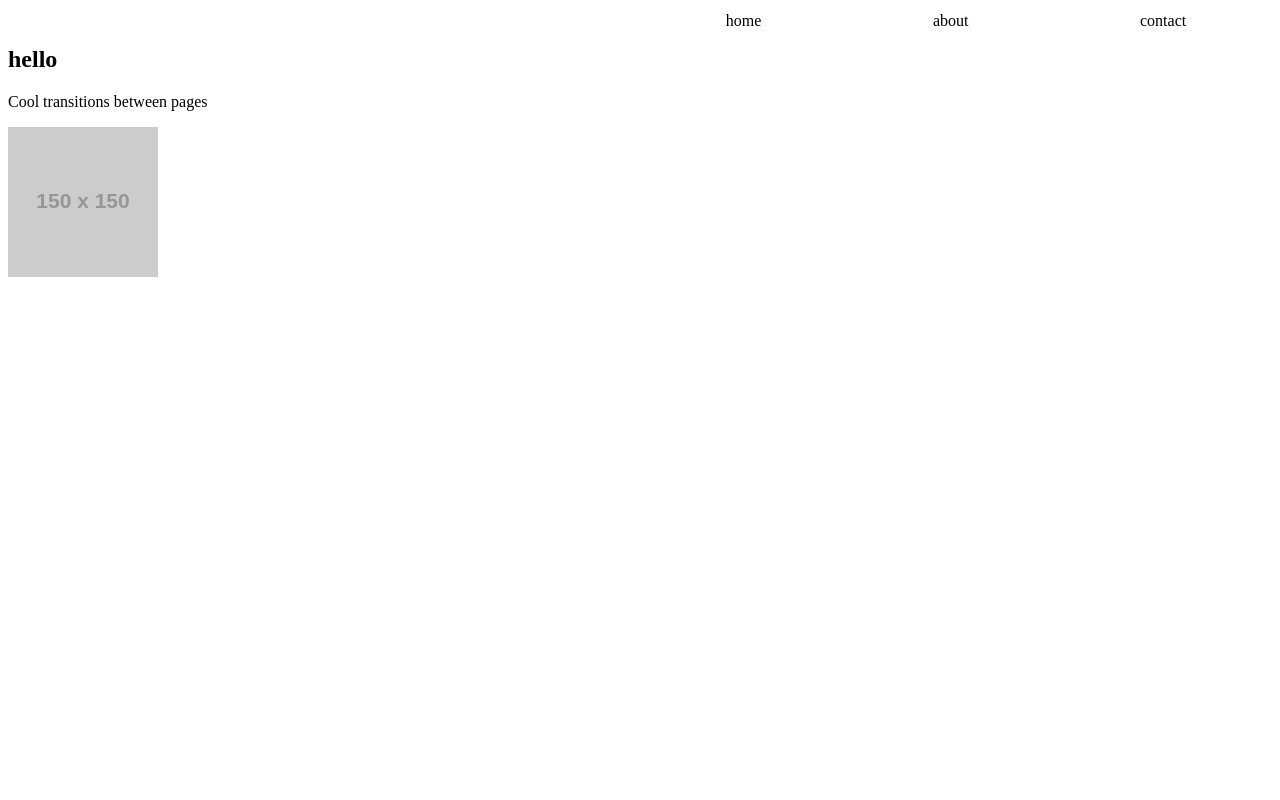
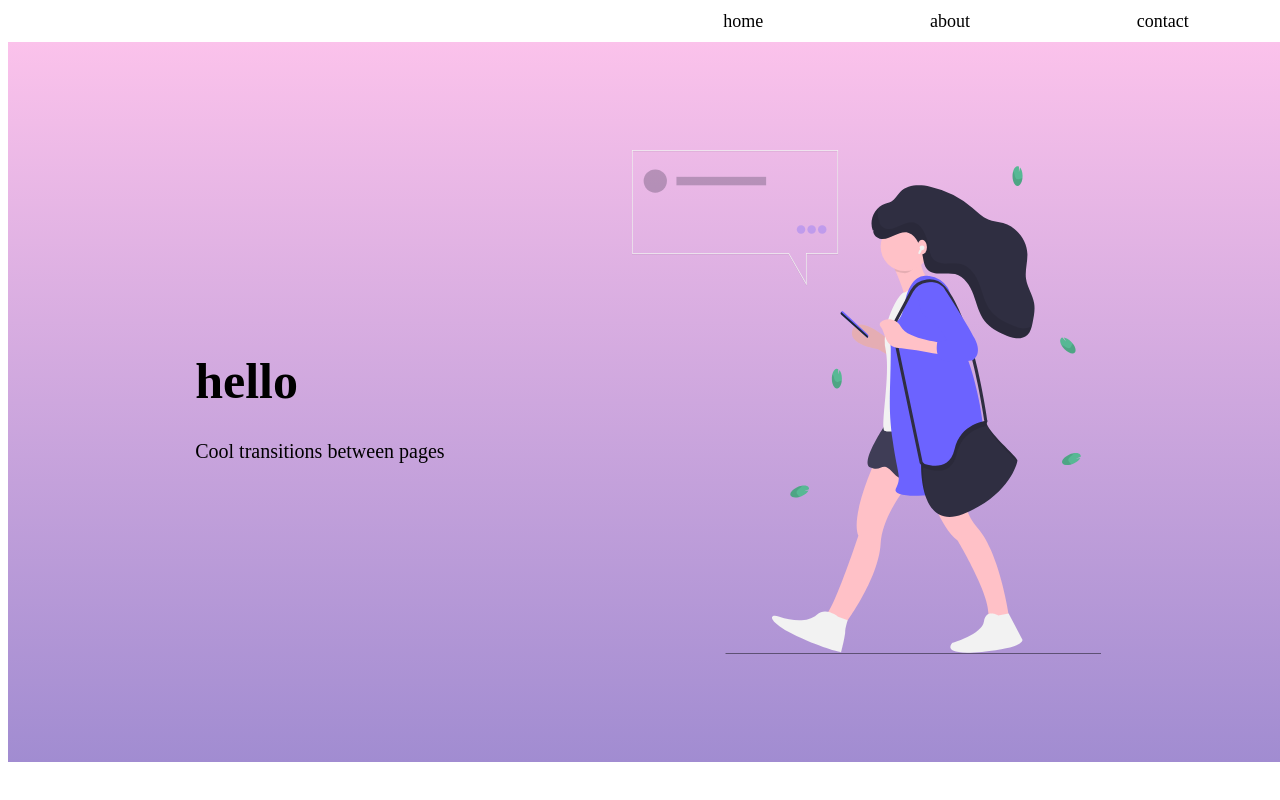
Before and after one commit to aleksanderwalczuk/gsapPageTransitions, a website built with Parcel: page index.html in a window 1280 px wide. Built offline with nearby package versions, Linux system fonts and the light colour scheme; placeholder pictures from the web are drawn by us.

Commit message:
finished styling and markup part

```diff
--- a/css/index.sass
+++ b/css/index.sass
@@ -11,3 +11,27 @@
 .nav-links
   color: #000
   text-decoration: none
+  font-size: 18px
+.home, .about
+  height: 90vh
+  position: absolute
+  width: 100%
+  &-content
+    height: 100%
+    display: flex
+    justify-content: space-evenly
+    align-items: center
+    img
+      height: 70%
+
+    h1
+      font-size: 50px
+      margin: 30px 0
+
+    p
+      font-size: 20px
+.home
+  background-image: linear-gradient(to top, #a18cd1 0%, #fbc2eb 100%)
+
+.about
+  background-image: linear-gradient(to top, #cfd9df 0%, #e2ebf0 100%)
--- a/index.html
+++ b/index.html
@@ -8,8 +8,8 @@
 <body>
 <nav>
     <ul class="nav-list">
-        <li><a href="#" class="nav-links">home</a></li>
-        <li><a href="#" class="nav-links">about</a></li>
+        <li><a href="index.html" class="nav-links">home</a></li>
+        <li><a href="./about.html" class="nav-links">about</a></li>
         <li><a href="#" class="nav-links">contact</a></li>
     </ul>
 </nav>
@@ -19,9 +19,9 @@
             <div class="home-presentation">
                 <h1>hello</h1>
                 <p>Cool transitions between pages</p>
-                <img src="https://via.placeholder.com/150x150" alt="logo">
+            </div>
+            <img src="images/home.svg" alt="logo">
 
-            </div>
         </div>
     </section>
 </main>
```
Also changed, not shown: about.html (added, +23 -0 lines), dist/about.c92dd610.svg (added), dist/about.html (added), dist/home.941c208c.svg (added), dist/index.html, images/about.svg (added), images/home.svg (added), js/transition.js (added), 4 other files.
